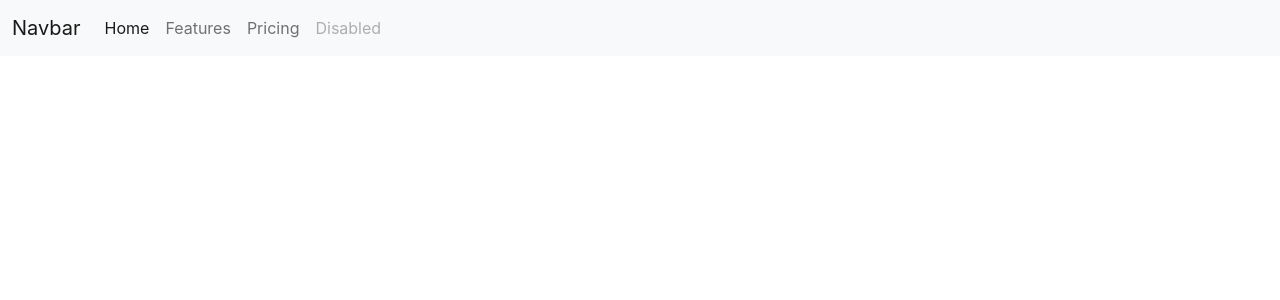
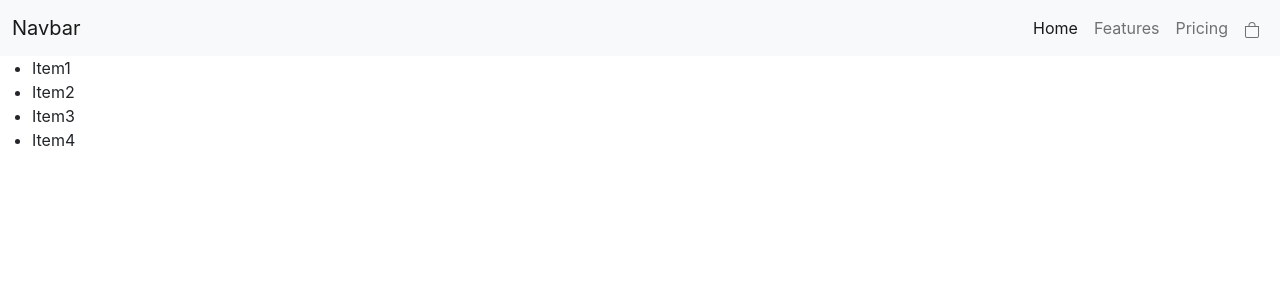
Before and after one commit to nachowolf11/reactjs-Wolf, a React (Create React App) app: page / in a window 1280 px wide. Shown: the top 300 px of the page. Built offline with nearby package versions, Linux system fonts and the light colour scheme.

Commit message:
Entregable 4

```diff
--- a/src/App.js
+++ b/src/App.js
@@ -1,10 +1,12 @@
 import './App.css';
 import NavBar from "./componentes/NavBar"
+import ItemListContainer from './componentes/ItemListContainer';
 
 function App() {
   return (
     <>
     <NavBar/>
+    <ItemListContainer/>
     </>
   );
 }
--- /dev/null
+++ b/src/componentes/CartWidget.js
@@ -0,0 +1,8 @@
+function CartWidget() {
+    return(
+    <svg xmlns="http://www.w3.org/2000/svg" width="16" height="16" fill="currentColor" class="bi bi-bag" viewBox="0 0 16 16">
+        <path d="M8 1a2.5 2.5 0 0 1 2.5 2.5V4h-5v-.5A2.5 2.5 0 0 1 8 1zm3.5 3v-.5a3.5 3.5 0 1 0-7 0V4H1v10a2 2 0 0 0 2 2h10a2 2 0 0 0 2-2V4h-3.5zM2 5h12v9a1 1 0 0 1-1 1H3a1 1 0 0 1-1-1V5z"/>
+    </svg>
+    )
+}
+export default CartWidget;
--- /dev/null
+++ b/src/componentes/ItemListContainer.js
@@ -0,0 +1,12 @@
+function ItemListContainer() {
+    return(
+        <ul>
+            <li>Item1</li>
+            <li>Item2</li>
+            <li>Item3</li>
+            <li>Item4</li>
+        </ul>
+    )
+}
+
+export default ItemListContainer;
--- a/src/componentes/NavBar.js
+++ b/src/componentes/NavBar.js
@@ -1,3 +1,5 @@
+import CartWidget from "./CartWidget";
+
 function NavBar() {
     return (
       <>
@@ -8,7 +10,7 @@ function NavBar() {
             <span class="navbar-toggler-icon"></span>
           </button>
           <div class="collapse navbar-collapse" id="navbarNav">
-            <ul class="navbar-nav">
+            <ul class="navbar-nav ms-auto text-center">
               <li class="nav-item">
                 <a class="nav-link active" aria-current="page" href="#">Home</a>
               </li>
@@ -19,7 +21,7 @@ function NavBar() {
                 <a class="nav-link" href="#">Pricing</a>
               </li>
               <li class="nav-item">
-                <a class="nav-link disabled">Disabled</a>
+                <a class="nav-link"><CartWidget/></a>
               </li>
             </ul>
           </div>
```
